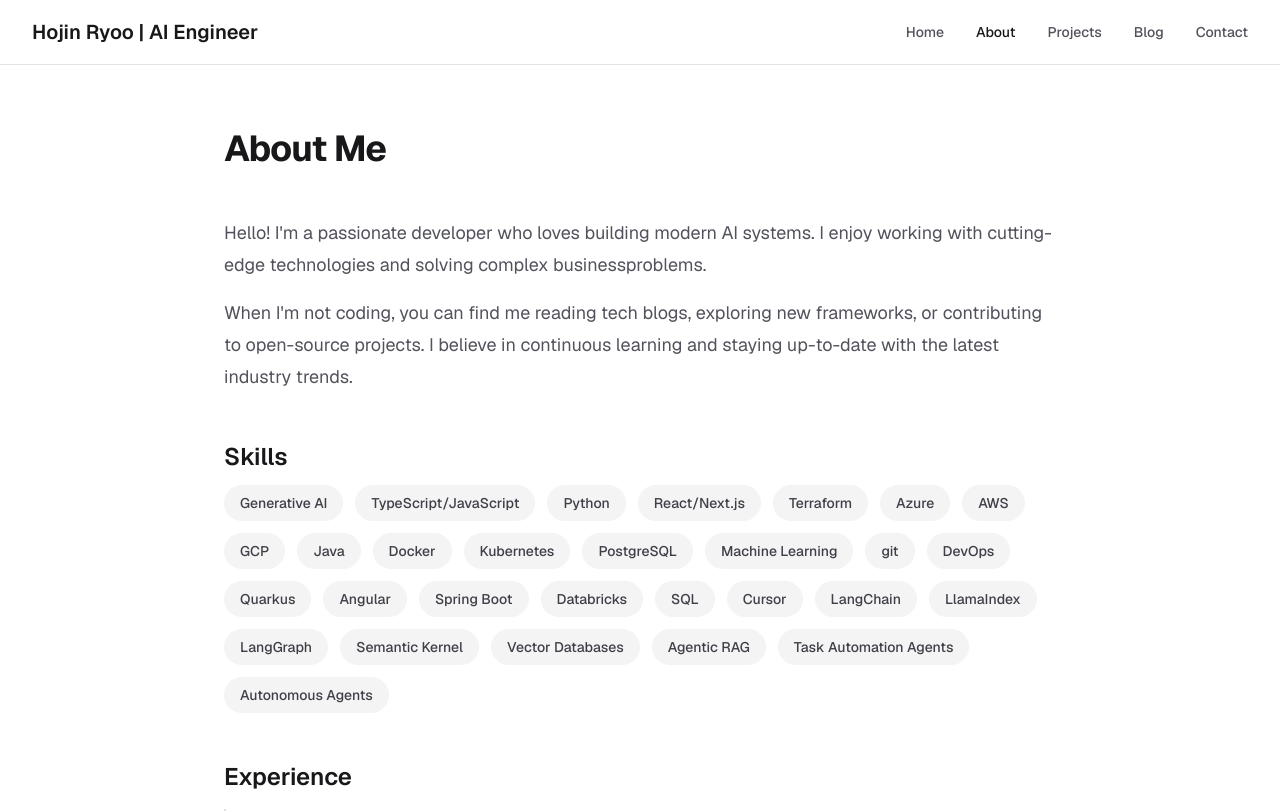
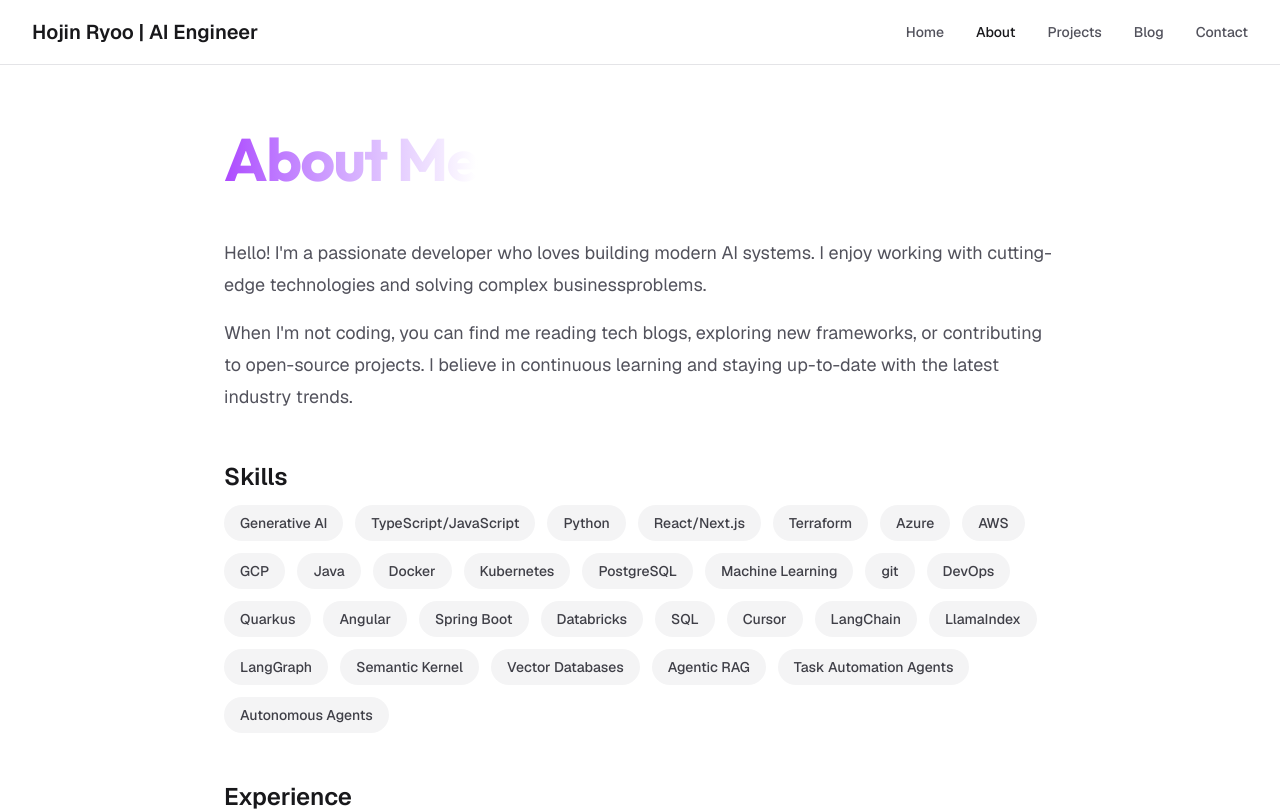
Before and after one commit to hojin-ryoo/portfolio_v3, a Next.js app: page /about in a window 1280 px wide. Shown: the top 811 px of the page. Built offline with nearby package versions, Linux system fonts and the light colour scheme.

Commit message:
Updated look of titles

```diff
--- a/app/about/page.tsx
+++ b/app/about/page.tsx
@@ -53,8 +53,10 @@ export default function About() {
     <div className="bg-white dark:bg-black">
       <div className="mx-auto max-w-4xl px-4 py-16 sm:px-6 lg:px-8">
         <div className="mb-12">
-          <h1 className="text-4xl font-bold tracking-tight text-zinc-900 dark:text-zinc-50">
-            About Me
+          <h1 className="text-4xl font-bold tracking-tight sm:text-6xl font-[family-name:var(--font-outfit)]">
+            <span className="bg-gradient-to-r from-purple-500 via-white to-purple-500 bg-[length:200%_auto] bg-clip-text text-transparent animate-gradient dark:from-purple-400 dark:via-white dark:to-purple-400">
+              About Me
+            </span>
           </h1>
         </div>
 
--- a/app/blog/page.tsx
+++ b/app/blog/page.tsx
@@ -13,8 +13,10 @@ export default function Blog() {
     <div className="bg-white dark:bg-black">
       <div className="mx-auto max-w-7xl px-4 py-16 sm:px-6 lg:px-8">
         <div className="mb-12 text-center">
-          <h1 className="text-4xl font-bold tracking-tight text-zinc-900 dark:text-zinc-50">
-            Blog
+          <h1 className="text-4xl font-bold tracking-tight sm:text-6xl font-[family-name:var(--font-outfit)]">
+            <span className="bg-gradient-to-r from-yellow-500 via-white to-yellow-500 bg-[length:200%_auto] bg-clip-text text-transparent animate-gradient dark:from-yellow-400 dark:via-white dark:to-yellow-400">
+              Blog
+            </span>
           </h1>
           <p className="mt-2 text-lg text-zinc-600 dark:text-zinc-400">
             Thoughts, tutorials, and insights
--- a/app/contact/page.tsx
+++ b/app/contact/page.tsx
@@ -10,8 +10,10 @@ export default function Contact() {
     <div className="bg-white dark:bg-black">
       <div className="mx-auto max-w-4xl px-4 py-16 sm:px-6 lg:px-8">
         <div className="mb-12 text-center">
-          <h1 className="text-4xl font-bold tracking-tight text-zinc-900 dark:text-zinc-50">
-            Get In Touch
+          <h1 className="text-4xl font-bold tracking-tight sm:text-6xl font-[family-name:var(--font-outfit)]">
+            <span className="bg-gradient-to-r from-red-500 via-white to-red-500 bg-[length:200%_auto] bg-clip-text text-transparent animate-gradient dark:from-red-400 dark:via-white dark:to-red-400">
+              Get In Touch
+            </span>
           </h1>
           <p className="mt-2 text-lg text-zinc-600 dark:text-zinc-400">
             I&apos;d love to hear from you. Send me a message and I&apos;ll respond as soon as possible.
--- a/app/projects/page.tsx
+++ b/app/projects/page.tsx
@@ -11,8 +11,10 @@ export default function Projects() {
     <div className="bg-white dark:bg-black">
       <div className="mx-auto max-w-7xl px-4 py-16 sm:px-6 lg:px-8">
         <div className="mb-12 text-center">
-          <h1 className="text-4xl font-bold tracking-tight text-zinc-900 dark:text-zinc-50">
-            Projects
+          <h1 className="text-4xl font-bold tracking-tight sm:text-6xl font-[family-name:var(--font-outfit)]">
+            <span className="bg-gradient-to-r from-green-500 via-white to-green-500 bg-[length:200%_auto] bg-clip-text text-transparent animate-gradient dark:from-green-400 dark:via-white dark:to-green-400">
+              Projects
+            </span>
           </h1>
           <p className="mt-2 text-lg text-zinc-600 dark:text-zinc-400">
             A collection of my work and side projects
```
